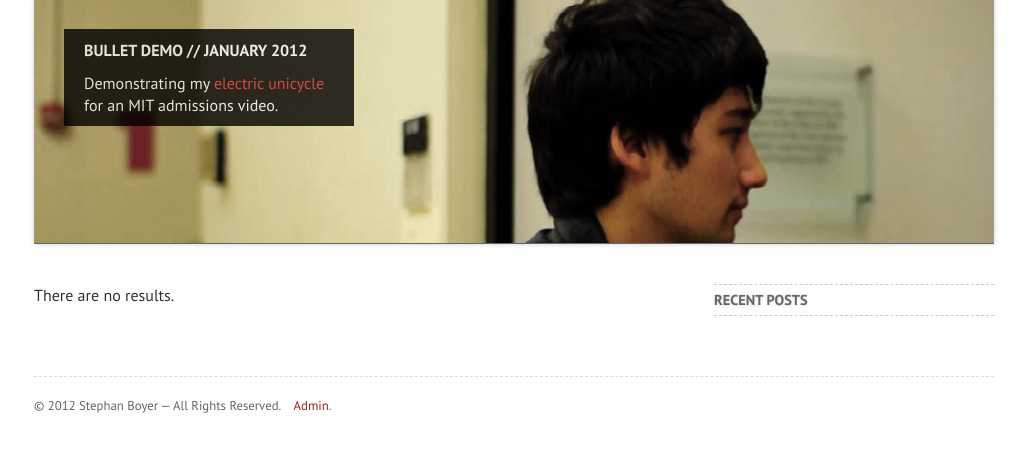
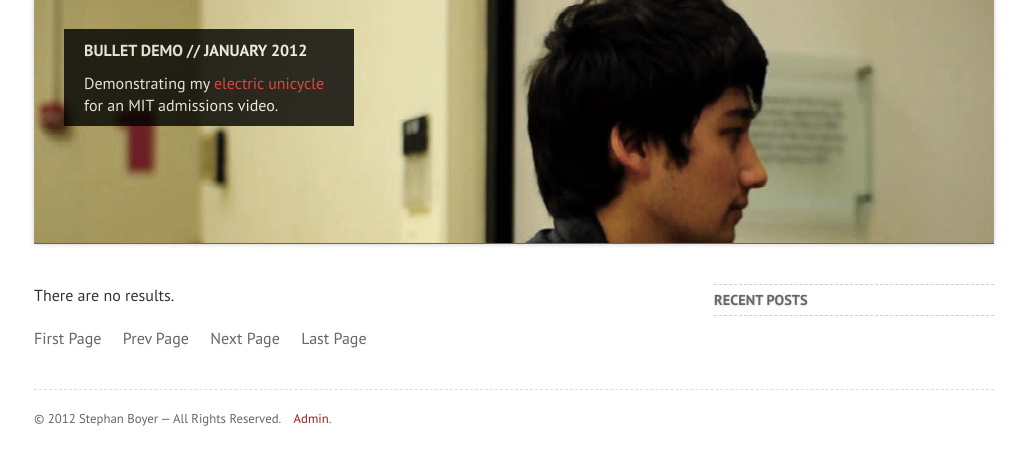
Before and after one commit to ahmedkotb/dubstepn, a Rails app: page / in a window 1280 px wide. Shown: the part 71-536 px from the top of the page, without its empty margins (126-1153 px from the left). Run offline with Rails 7, Linux system fonts and the light colour scheme; data that the repository does not hold is empty; style sheets or scripts are compiled from the project's sources; parts of the project's set-up code (start-up, migrations or seed data) failed here and were passed over; some libraries are stand-ins or nearby versions.

Commit message:
better pagination

```diff
--- a/app/assets/stylesheets/application.css
+++ b/app/assets/stylesheets/application.css
@@ -27,6 +27,10 @@ body {
 
 .hidden {
   display: none;
+}
+
+span.disabled {
+  color: #666;
 }
 
 div.clear {
--- a/app/views/home/index.html.erb
+++ b/app/views/home/index.html.erb
@@ -19,10 +19,18 @@
 <% end %>
 
 <% if @page > 1 %>
-  <a href="/page/<%= @page-1 %>">Prev Page</a>
+  <a href="/page/1">First Page</a>&nbsp;&nbsp;&nbsp;&nbsp;
+  <a href="/page/<%= @page-1 %>">Prev Page</a>&nbsp;&nbsp;&nbsp;&nbsp;
+<% else %>
+  <span class="disabled">First Page</span>&nbsp;&nbsp;&nbsp;&nbsp;
+  <span class="disabled">Prev Page</span>&nbsp;&nbsp;&nbsp;&nbsp;
 <% end %>
 <% if @page < @pages %>
-  <a href="/page/<%= @page+1 %>">Next Page</a>
+  <a href="/page/<%= @page+1 %>">Next Page</a>&nbsp;&nbsp;&nbsp;&nbsp;
+  <a href="/page/<%= @pages %>">Last Page</a>
+<% else %>
+  <span class="disabled">Next Page</span>&nbsp;&nbsp;&nbsp;&nbsp;
+  <span class="disabled">Last Page</span>
 <% end %>
 
 <div id="confirm_delete">
```
